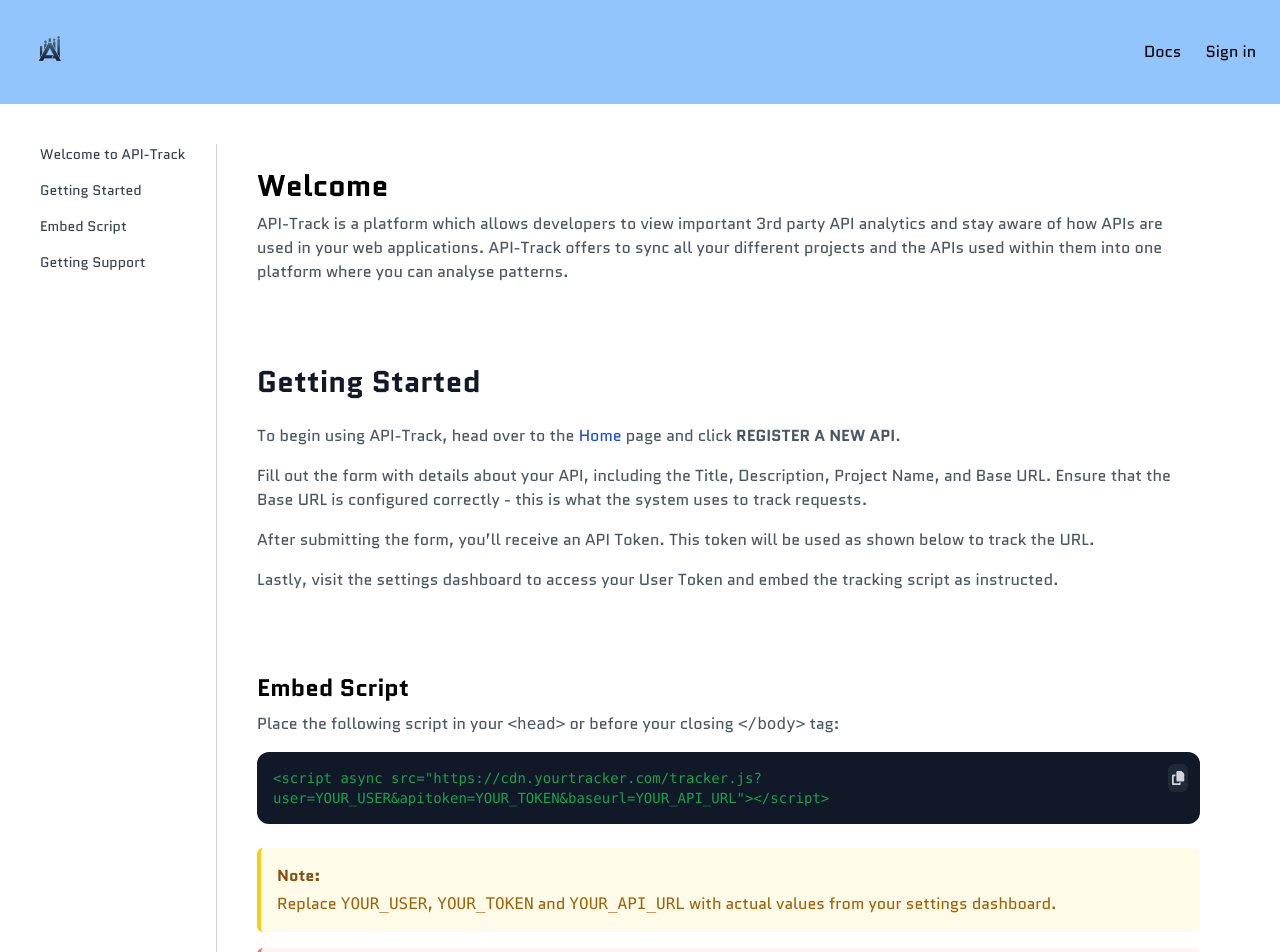
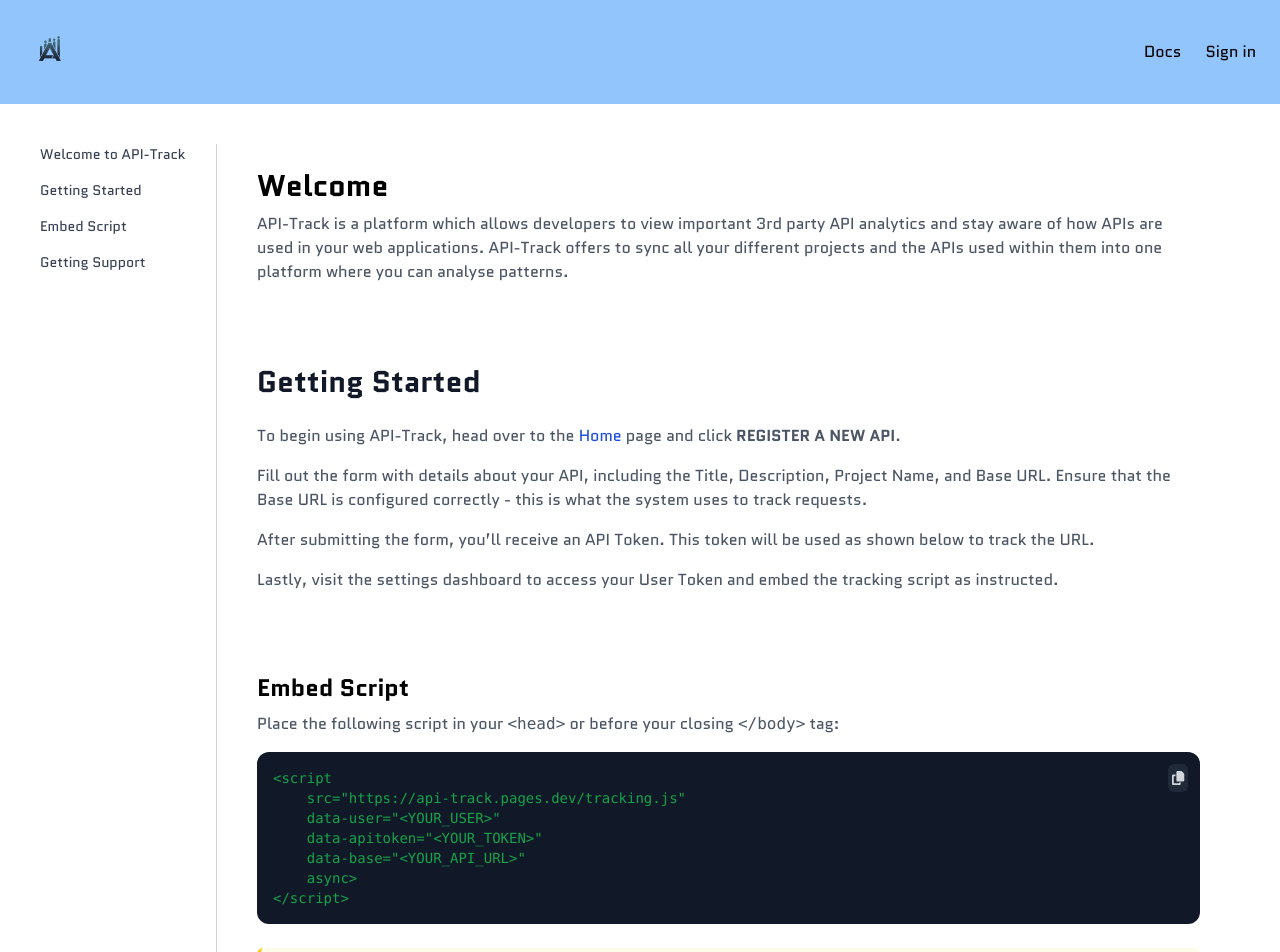
Before and after one commit to alyosha-bar/api-track, a React (Vite) app in the folder frontend/: page /docs in a window 1280 px wide. Shown: the top 952 px of the page. Built offline with nearby package versions, Linux system fonts and the light colour scheme; no server answers.

Commit message:
insert feedback form

```diff
--- a/frontend/src/components/landing/Footer.jsx
+++ b/frontend/src/components/landing/Footer.jsx
@@ -39,7 +39,7 @@
                         This is a beta product — your feedback helps us improve!
                     </p>
                     <a
-                        href="#"
+                        href="https://forms.gle/9e8GzvDSTBkkv9kGA"
                         className="inline-block text-sm text-white bg-blue-500 hover:bg-blue-600 transition px-4 py-2 rounded-lg shadow"
                     >
                         Feedback Form
--- a/frontend/src/pages/Docs.jsx
+++ b/frontend/src/pages/Docs.jsx
@@ -77,7 +77,13 @@
             Place the following script in your <code>&lt;head&gt;</code> or before your closing <code>&lt;/body&gt;</code> tag:
             </p>
 
-            <CodeBlock code={`<script async src="https://cdn.yourtracker.com/tracker.js?user=YOUR_USER&apitoken=YOUR_TOKEN&baseurl=YOUR_API_URL"></script>`} />
+            <CodeBlock code={`<script
+    src="https://api-track.pages.dev/tracking.js"
+    data-user="<YOUR_USER>"
+    data-apitoken="<YOUR_TOKEN>"
+    data-base="<YOUR_API_URL>"
+    async>
+</script>`} />
 
             <div className="border-l-4 border-yellow-400 bg-yellow-50 p-4 rounded-md my-4">
                 <strong className="text-yellow-800 block mb-1">Note:</strong>
@@ -107,7 +113,7 @@
                 For support or inquiries, feel free to reach out via email at <strong>apitrack.dev@gmail.com</strong>.
             </p>
             <p className="mb-4 text-gray-600">
-                You’re also welcome to submit the <a className="text-blue-600" href="">feedback form</a> as many times as needed to report issues or suggest new features.
+                You’re also welcome to submit the <a className="text-blue-600" href="https://forms.gle/9e8GzvDSTBkkv9kGA">feedback form</a> as many times as needed to report issues or suggest new features.
             </p>
         </section>
 
```
